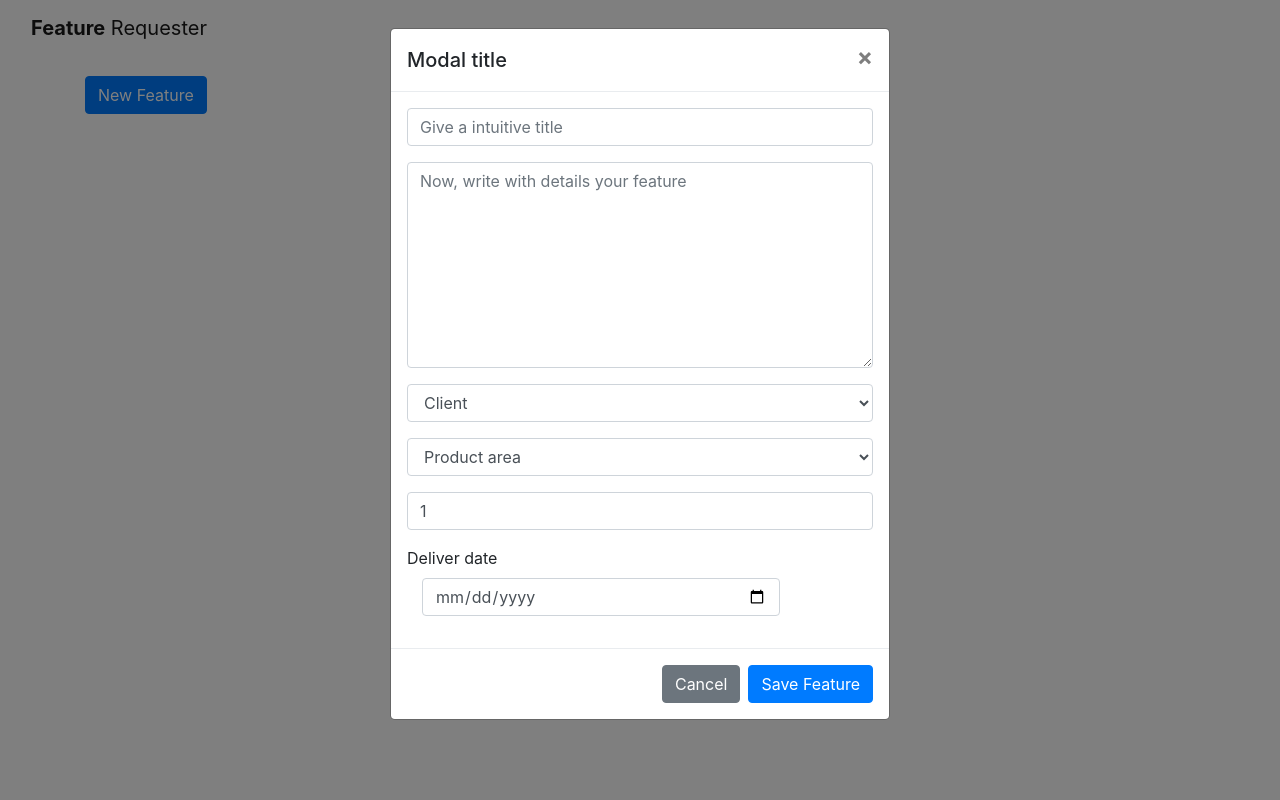
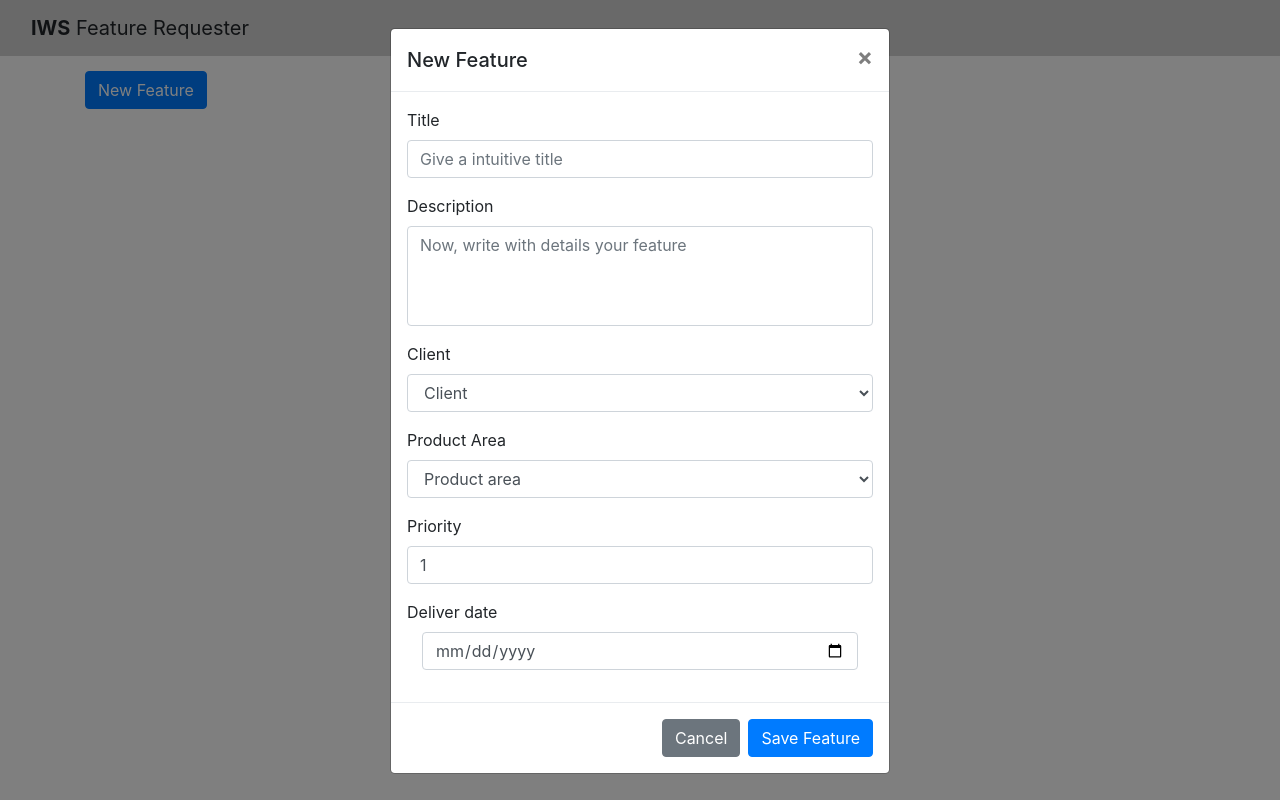
Before and after one commit to HildePedroni/iws_feature_requester, a Flask app: page / in a window 1280 px wide, after a click on "New Feature". Run offline with Flask 2, Linux system fonts and the light colour scheme; data that the repository does not hold is empty; some libraries are stand-ins or nearby versions.

Commit message:
Look and feel - Adjustments in layouts and css

```diff
--- a/feature_requester/api/routes.py
+++ b/feature_requester/api/routes.py
@@ -7,6 +7,7 @@ from feature_requester.models import Feature, FeatureSchema
 
 api = Blueprint('api', __name__)
 
+#TODO comentar cada endpoint adicionando o que faz e o que
 
 @api.route('/feature', methods=['GET'])
 def get_all_features():
@@ -52,7 +53,6 @@ def create_new_feature():
     return jsonify({'feature': feature_schema.dump(feature).data}), 201
 
 
-# PATCH Feature
 @api.route('/feature/<feature_id>', methods=['PATCH'])
 def update_feature(feature_id):
     data = request.get_json()
--- a/feature_requester/site/templates/site/index.html
+++ b/feature_requester/site/templates/site/index.html
@@ -15,13 +15,11 @@
 </head>
 
 <body>
+
+<header>
     <nav class="navbar navbar-light navbar-expand-md">
-    <div class="container-fluid"><a class="navbar-brand" href="#"><strong>Feature</strong>
-        Requester</a>
-        <button class="navbar-toggler" data-toggle="collapse"
-                data-target="#navcol-1"><span
-                class="sr-only">Toggle navigation</span><span
-                class="navbar-toggler-icon"></span></button>
+        <div class="container-fluid"><a
+                class="navbar-brand"><strong>IWS</strong> Feature Requester</a>
             <div
                     class="collapse navbar-collapse" id="navcol-1">
                 <ul class="nav navbar-nav ml-auto"></ul>
@@ -29,89 +27,87 @@
             </div>
         </div>
     </nav>
-<div class="container">
-    <div>
+</header>
+
+<div class="container cards-container">
+    <div class="row feature-nav">
+        <div class="col-sm-12">
             <button class="btn btn-primary my_styled_button" type="button"
-                data-toggle="modal" data-target="#new_feature_modal">New Feature
+                    data-toggle="modal" data-target="#new_feature_modal">New
+                Feature
             </button>
         </div>
-    <div class="card-colums">
+    </div>
 
-        <div data-bind="foreach:features">
 
+    <div class="row" data-bind="foreach:features">
+        <div class="col-sm-12 col-md-6">
             <div class="card">
                 <div class="card-body">
                     <h3 class="text-center card-title" data-bind="text: title">
-                        Feature Title</h3>
-                    <h6 class="text-muted card-subtitle mb-2">
+                        Feature Title
+                    </h3>
+                    <p class="badge badge-warning badge-primary badge-pill card-subtitle mb-2">
+                        Priority: <span data-bind="text: priority"></span>
+                    </p>
+                    <p>
                         Client: <span
                             data-bind="text: client.name">Client A</span>
-                    </h6>
-                    <h6 class="text-muted card-subtitle mb-2">
-                        Product Area: <span data-bind="text: product_area">Billing</span>
-                    </h6>
-                    <h6 class="text-muted card-subtitle mb-2">Due Date : <span
+                    </p>
+                    <p>
+                        Product Area: <span
+                            data-bind="text: product_area">Billing</span>
+                    </p>
+                    <p>Due Date :
+                        <span
                                 data-bind="text: target_date">12/27/2018</span>
-                    </h6>
-                    <label for="id_desc">Description: </label>
+                    </p>
+                    <p>Description: </p>
                     <p id="id_desc" class="card-text"
-                       data-bind="text: description">Nullam id
-                        dolor id nibh ultricies vehicula ut id elit. Cras justo
-                        odio, dapibus ac facilisis in, egestas eget quam. Donec
+                       data-bind="text: description">
+                        Nullam id
+                        dolor id nibh ultricies vehicula ut id elit.
+                        Cras
+                        justo
+                        odio, dapibus ac facilisis in, egestas eget
+                        quam.
+                        Donec
                         id elit non mi porta gravida at eget metus.</p>
+
                     <div>
                         <div class="row">
-                            <div class="col offset-lg-0 align-self-center">
-                                <h4 class="text-right text-muted mb-2">Priority
-                                    :</h4>
-                            </div>
-                            <div class="col float-left">
-                                <span class="badge badge-pill badge-warning"
-                                      data-bind="text: priority"
-                                      style="font-size:20px;margin:10px;">
-                                    42
-                                </span></div>
-                        </div>
-                    </div>
-                    <div>
-                        <div class="row">
-                            <div class="col offset-lg-0 align-self-center">
+                            <div class="col-sm-12">
+                                <div class="btn-group float-right">
                                     <button type="button"
-                                        class="btn btn-primary alert alert-danger"
-                                        data-dismiss="modal"
-                                        data-bind="click:$parent.openDeleteModal"
-
-                                >Delete
+                                            class="btn btn-sm btn-primary"
+                                            data-bind="click:$parent.updateFeature">
+                                        Edit
                                     </button>
-                            </div>
-                            <div class="col float-left">
                                     <button type="button"
-                                        class="btn btn-primary"
-                                        data-dismiss="modal"
-                                        data-bind="click:$parent.updateFeature"
-                                >
-                                    Edit
+                                            class="btn btn-sm btn-danger"
+                                            data-bind="click:$parent.openDeleteModal">
+                                        Delete
                                     </button>
                                 </div>
                             </div>
                         </div>
                     </div>
                 </div>
-
-
             </div>
         </div>
     </div>
 
+</div>
+
 <!-- New Feature Modal -->
-<div class="modal fade" id="new_feature_modal" tabindex="-1" role="dialog"
+<div class="modal fade standard-modal" id="new_feature_modal" tabindex="-1"
+     role="dialog"
      aria-labelledby="modal_label" aria-hidden="true">
     <div class="modal-dialog" role="document">
         <form id="form_save_feature">
             <div class="modal-content">
                 <div class="modal-header">
-                    <h5 class="modal-title" id="modal_label">Modal
-                        title</h5>
+                    <h5 class="modal-title">New Feature</h5>
                     <button type="button" class="close" data-dismiss="modal"
                             aria-label="Close">
                         <span aria-hidden="true">&times;</span>
@@ -119,21 +115,23 @@
                 </div>
                 <div class="modal-body">
                     <div class="form-group ">
-                        <input type="text" class="form-control"
+                        <label for="id_title">Title</label>
+                        <input id="id_title" type="text" class="form-control"
                                placeholder="Give a intuitive title"
                                data-bind="value: title">
                     </div>
 
                     <div class="form-group">
-                                <textarea class="form-control" rows="8"
+                        <label for="id_desc">Description</label>
+                        <textarea id="id_desc" class="form-control" rows="8"
                                   placeholder="Now, write with details your feature"
                                   data-bind="value: description"></textarea>
                     </div>
 
 
                     <div class="form-group">
-
-                        <select class="form-control"
+                        <label for="id_client">Client</label>
+                        <select id="id_client" class="form-control"
                                 data-bind="value: client">
                             <option disabled selected hidden>
                                 Client
@@ -146,8 +144,8 @@
                     </div>
 
                     <div class="form-group">
-
-                        <select class="form-control"
+                        <label for="prod_area">Product Area</label>
+                        <select id="prod_area" class="form-control"
                                 data-bind="value: product_area">
                             <option disabled selected hidden>Product
                                 area
@@ -160,7 +158,9 @@
                     </div>
 
                     <div class="form-group">
-                        <input type="number" min="1" class="form-control"
+                        <label for="priority">Priority</label>
+                        <input id="priority" type="number" min="1"
+                               class="form-control"
                                placeholder="Priority"
                                data-bind="value: priority"
                         />
@@ -169,14 +169,14 @@
                     <div class="form-group">
 
                         <label for="deliver-date">Deliver date</label>
-                        <div id="deliver-date" class="col-10">
-                            <input class="form-control" type="date"
+                        <div id="deliver-date" class="col-12">
+                            <input id="deliver-date" class="form-control"
+                                   type="date"
                                    value="2018-05-19"
                                    data-bind="value: target_date"
                                    required>
                         </div>
                     </div>
-
                 </div>
                 <div class="modal-footer">
                     <button type="button" class="btn btn-secondary"
@@ -193,7 +193,7 @@
 
 
 <!-- Update Feature Modal -->
-<div class="modal fade" id="update_feature_modal"
+<div class="modal fade standard-modal" id="update_feature_modal"
      data-bind="with: currentFeature" tabindex="-1" role="dialog"
      aria-labelledby="edit_modal_label" aria-hidden="true">
     <div class="modal-dialog" role="document">
@@ -209,21 +209,23 @@
                 </div>
                 <div class="modal-body">
                     <div class="form-group ">
-                        <input type="text" class="form-control"
+                        <label for="id_title">Title</label>
+                        <input id="id_title" type="text" class="form-control"
                                placeholder="Give a intuitive title"
                                data-bind="value: title">
                     </div>
 
                     <div class="form-group">
-                                <textarea class="form-control" rows="8"
+                        <label for="id_desc">Description</label>
+                        <textarea id="id_desc" class="form-control" rows="8"
                                   placeholder="Now, write with details your feature"
                                   data-bind="value: description"></textarea>
                     </div>
 
 
                     <div class="form-group">
-
-                        <select class="form-control"
+                        <label for="id_client">Client</label>
+                        <select id="id_client" class="form-control"
                                 data-bind="value: client.name">
                             <option disabled selected hidden>
                                 Client
@@ -236,8 +238,8 @@
                     </div>
 
                     <div class="form-group">
-
-                        <select class="form-control"
+                        <label for="prod_area">Product Area</label>
+                        <select id="prod_area" class="form-control"
                                 data-bind="value: product_area">
                             <option disabled selected hidden>Product
                                 area
@@ -250,7 +252,9 @@
                     </div>
 
                     <div class="form-group">
-                        <input type="number" min="1" class="form-control"
+                        <label for="priority">Priority</label>
+                        <input id="priority" type="number" min="1"
+                               class="form-control"
                                placeholder="Priority"
                                data-bind="value: priority"
                         />
@@ -259,21 +263,21 @@
                     <div class="form-group">
 
                         <label for="deliver-date">Deliver date</label>
-                        <div id="deliver-date" class="col-10">
+                        <div id="deliver-date" class="col-12">
                             <input class="form-control" type="date"
                                    value="2018-05-19"
                                    data-bind="value: target_date"
                                    required>
                         </div>
                     </div>
-
                 </div>
                 <div class="modal-footer">
                     <button type="button" class="btn btn-secondary"
                             data-dismiss="modal">Cancel
                     </button>
                     <button type="button" class="btn btn-primary"
-                            data-bind="click:$root.patchFeature">Update Feature
+                            data-bind="click:$root.patchFeature">Update
+                        Feature
                     </button>
                 </div>
             </div>
@@ -297,8 +301,10 @@
                 </button>
             </div>
             <div class="modal-body">
-                <p>Deleting feature : <span data-bind="text: title"></span></p>
-                <h3>Are you sure ?</h3>
+                <p>Are you sure you wants to delete feature
+                    <strong data-bind="text: title"></strong>
+                </p>
+
             </div>
             <div class="modal-footer">
                 <button type="button" class="btn btn-secondary"
--- a/feature_requester/static/css/styles.css
+++ b/feature_requester/static/css/styles.css
@@ -1,3 +1,16 @@
-.my_styled_button {
-    margin: 20px 0px;
+body {min-width: 300px;}
+
+header nav {
+    background-color: lightgrey;
+    margin-bottom: 15px;
 }
+
+.card-body p            { margin-bottom: 5px; }
+.cards-container .card  { margin-bottom: 15px; }
+
+.feature-nav            { margin-bottom: 15px; }
+
+.standard-modal textarea{
+    resize: none;
+    max-height: 100px;
+}
```
Lines whose indentation alone changed are shown as unchanged.
